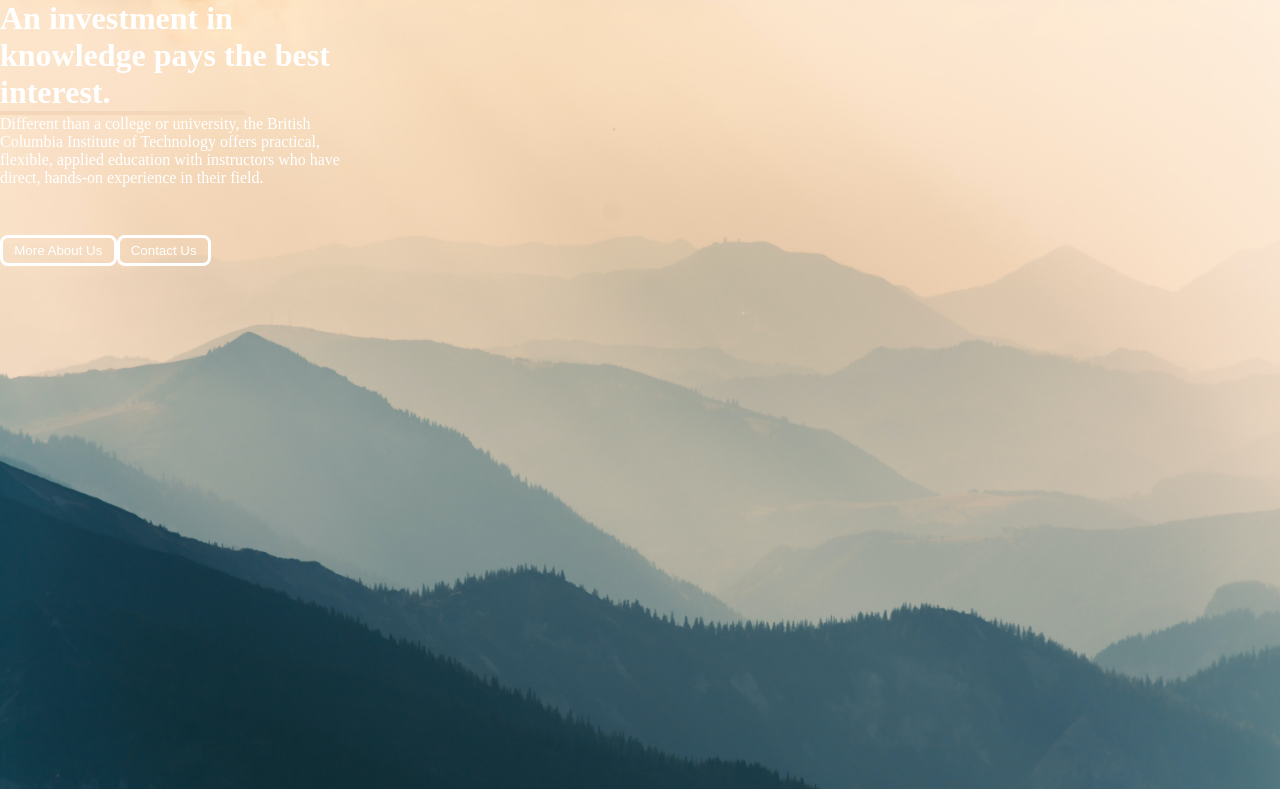
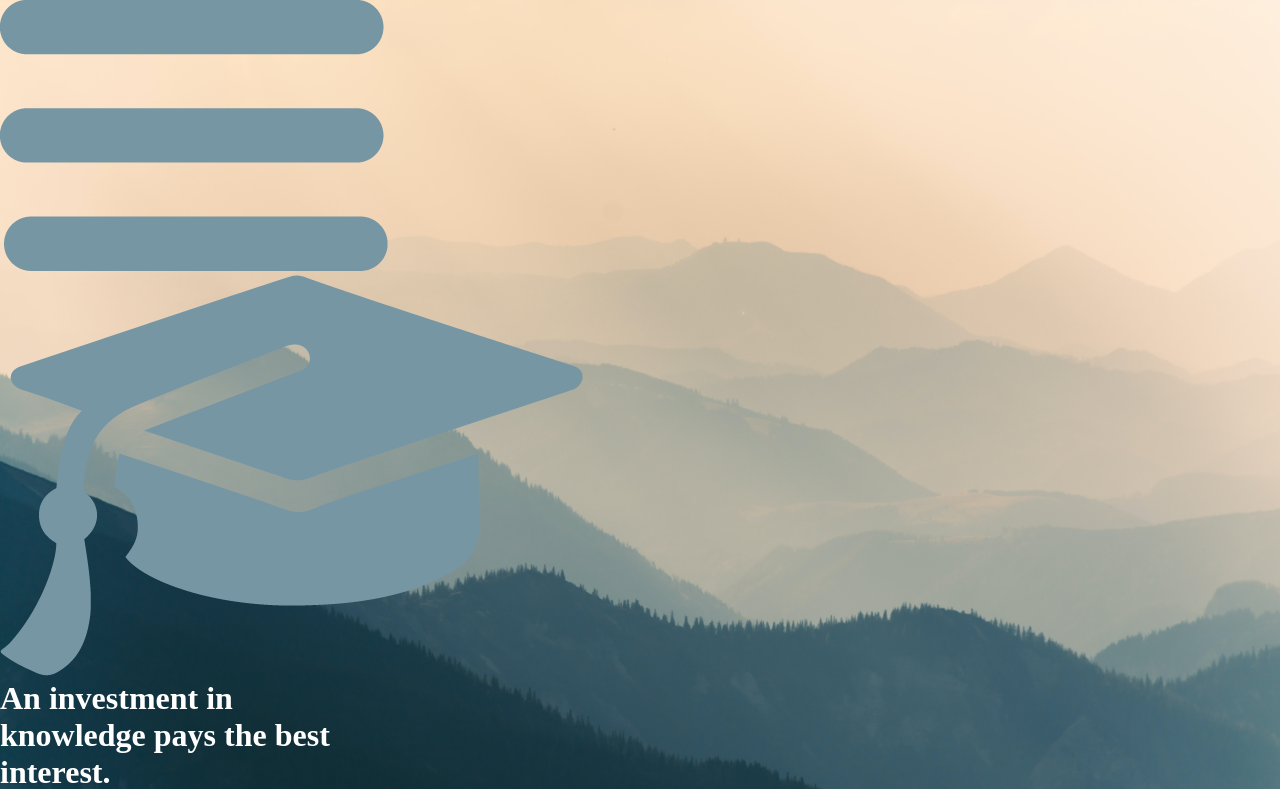
Before and after one commit to seohyun9672/assignment-1-playwright-site-a01299775, a Next.js app: page / in a window 1280 px wide. Shown: the top 789 px of the page. Built offline with nearby package versions, Linux system fonts and the light colour scheme.

Commit message:
add layout

```diff
--- a/pages/_app.js
+++ b/pages/_app.js
@@ -1,6 +1,9 @@
 import '../styles/globals.css'
 import '../styles/variables.css'
+import Layout from '../comps/Layout/Layout'
 
 export default function App({ Component, pageProps }) {
-  return <Component {...pageProps} />
+  return <Layout>
+    <Component {...pageProps} />
+  </Layout>
 }
```
